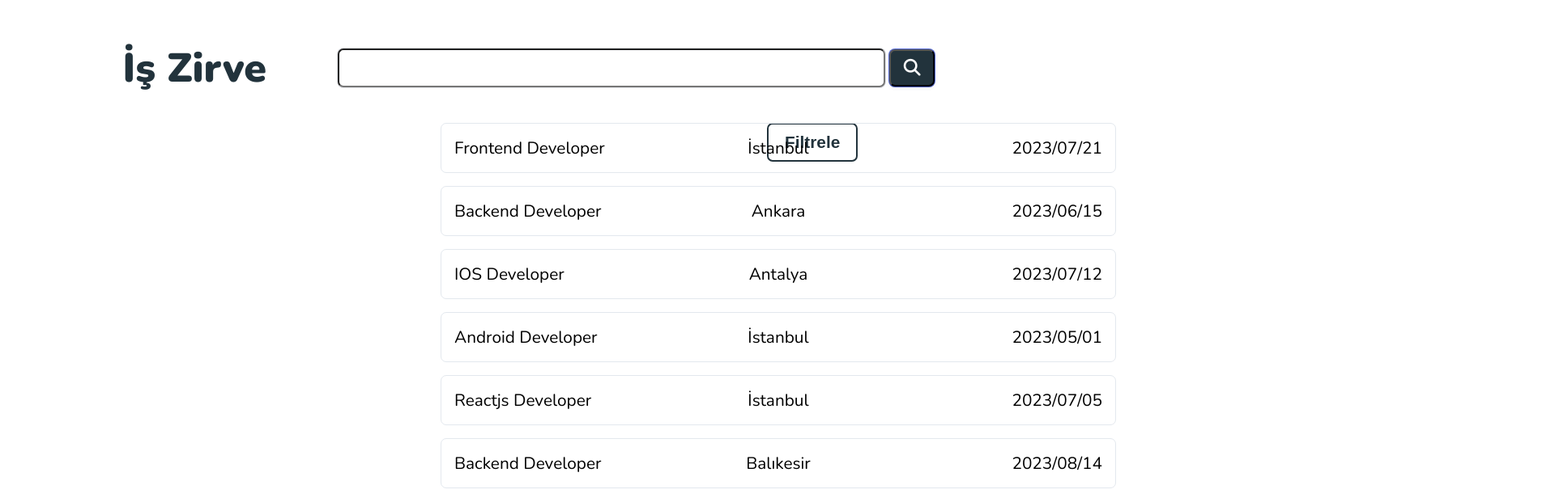
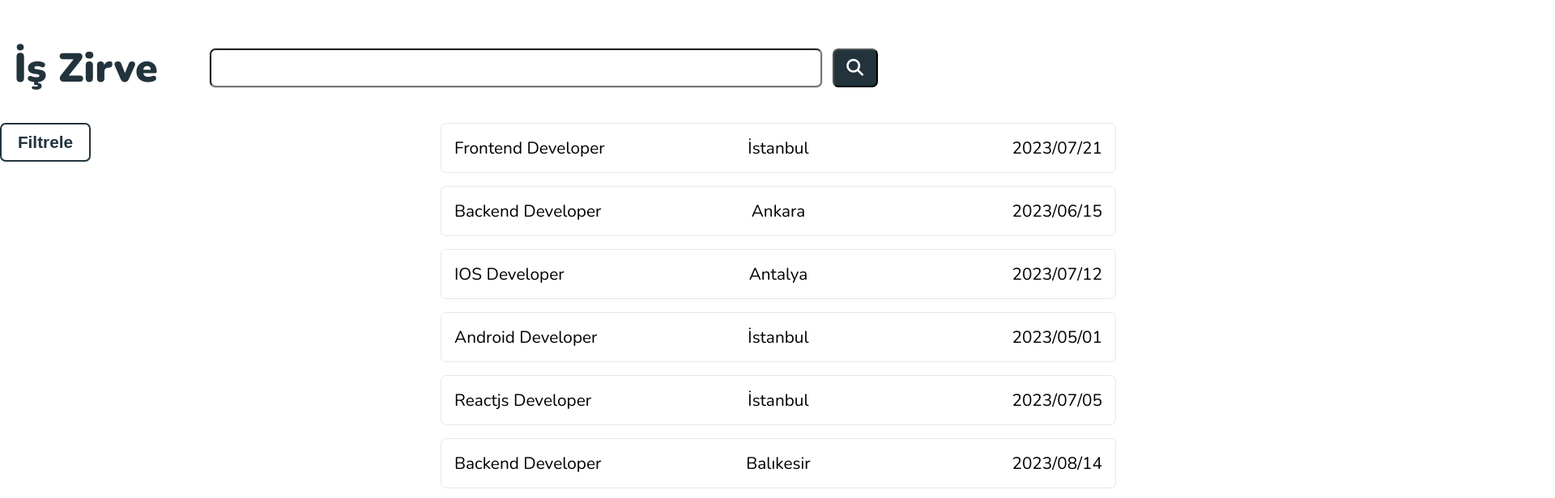
Before and after one commit to dilarauluturhan/is-zirve, a React (Create React App) app: page /joblist in a window 1280 px wide. Shown: the top 616 px of the page at 81% size, 1920 px wide, since content can reach past the window. Built offline with nearby package versions, Linux system fonts and the light colour scheme.

Commit message:
style: fix joblist style

```diff
--- a/src/components/JobList.js
+++ b/src/components/JobList.js
@@ -46,7 +46,7 @@ function JobList() {
   return (
     <div className='job-list'>
       <header>
-        <div className='header'>
+        <div className='head'>
           <h1>İş Zirve</h1>
           <input type='text' />
           <button className='search-button'>
--- a/src/style/joblist.css
+++ b/src/style/joblist.css
@@ -1,77 +1,58 @@
 @import url("https://fonts.googleapis.com/css2?family=Nunito:wght@400;500;600;700;800;900&display=swap");
-.header {
+.job-list {
+  background-color: #ffffff;
+  margin-top: 1rem;
+}
+.job-list .head {
   display: flex;
   align-items: center;
   justify-content: center;
-  position: relative;
-  right: 9%;
 }
-
-h1 {
+.job-list .head h1 {
   color: #22333c;
   font-size: 50px;
   font-weight: 900;
+  position: relative;
+  right: 10%;
 }
-
-input {
+.job-list .head input {
   font-size: 1rem;
-  line-height: 28px;
   padding: 8px 16px;
-  width: 40rem;
+  width: 45rem;
   height: 1.7rem;
   border-radius: 7px;
   outline-color: rgba(84, 105, 212, 0.5);
   background-color: rgb(255, 255, 255);
   box-shadow: rgba(0, 0, 0, 0) 0px 0px 0px 0px, rgba(0, 0, 0, 0) 0px 0px 0px 0px, rgba(0, 0, 0, 0) 0px 0px 0px 0px, rgba(60, 66, 87, 0.16) 0px 0px 0px 1px, rgba(0, 0, 0, 0) 0px 0px 0px 0px, rgba(0, 0, 0, 0) 0px 0px 0px 0px, rgba(0, 0, 0, 0) 0px 0px 0px 0px;
-  margin-left: 5.5rem;
+  line-height: 28px;
+  position: relative;
+  right: 5%;
 }
-
-.job-info {
-  display: flex;
-  align-items: center;
-  justify-content: space-between;
-  border: 1px solid #e3e8ee;
-  border-radius: 7px;
-  padding: 1rem;
-  width: 50rem;
-  position: relative;
-  top: -4rem;
-  left: 34rem;
-  list-style: none;
-}
-.job-info li {
-  flex: 1;
-  margin-bottom: 0;
-  cursor: pointer;
-  font-size: 1.3rem;
-}
-.job-info .job-city {
-  text-align: center;
-}
-.job-info .job-date {
-  text-align: right;
-}
-
-.search-button {
+.job-list .head .search-button {
   width: 3.5rem;
-  height: 2.9rem;
+  height: 3rem;
   border-radius: 7px;
   background-color: #22333c;
-  box-shadow: rgba(0, 0, 0, 0) 0px 0px 0px 0px, rgba(0, 0, 0, 0) 0px 0px 0px 0px, rgba(0, 0, 0, 0.12) 0px 1px 1px 0px, rgb(84, 105, 212) 0px 0px 0px 1px, rgba(0, 0, 0, 0) 0px 0px 0px 0px, rgba(0, 0, 0, 0) 0px 0px 0px 0px, rgba(60, 66, 87, 0.08) 0px 2px 5px 0px;
   color: #ffffff;
   font-size: 1.3rem;
   font-weight: 700;
   cursor: pointer;
-  margin-left: 5px;
+  position: relative;
+  right: 4%;
 }
-.search-button:hover {
+.job-list .head .search-button:hover {
   background-color: #ffffff;
   color: #22333c;
   font-size: 1.3rem;
   font-weight: 700;
 }
-
-.drop-button {
+.job-list .dropdown:hover .dropdown-content {
+  display: block;
+}
+.job-list .dropdown:hover .drop-button {
+  color: #5469d4;
+}
+.job-list .dropdown .drop-button {
   border: 2px solid #22333c;
   border-radius: 7px;
   background-color: #ffffff;
@@ -83,19 +64,7 @@ input {
   font-weight: 600;
   transition: ease-out 0.3s;
 }
-
-.dropdown {
-  position: relative;
-  left: 74%;
-}
-.dropdown:hover .dropdown-content {
-  display: block;
-}
-.dropdown:hover .drop-button {
-  color: #5469d4;
-}
-
-.dropdown-content {
+.job-list .dropdown .dropdown-content {
   display: none;
   position: absolute;
   background-color: #ffffff;
@@ -103,12 +72,12 @@ input {
   border: 2px solid #22333c;
   border-radius: 7px;
   width: 12rem;
-  height: 9.3rem;
+  height: 9.4rem;
   box-shadow: 0px 8px 16px 0px rgba(0, 0, 0, 0.2);
   z-index: 1;
   margin-top: 1px;
 }
-.dropdown-content a {
+.job-list .dropdown .dropdown-content a {
   color: #22333c;
   font-size: 1.1rem;
   font-weight: 600;
@@ -117,11 +86,30 @@ input {
   display: block;
   transition: ease-in 0.3s;
 }
-.dropdown-content a:hover {
+.job-list .dropdown .dropdown-content a:hover {
   color: #5469d4;
 }
-
-.job-list {
-  background-color: #ffffff;
-  margin-top: 1rem;
+.job-list .job-info {
+  display: flex;
+  align-items: center;
+  justify-content: space-evenly;
+  list-style: none;
+  border: 1px solid #e3e8ee;
+  border-radius: 7px;
+  width: 50rem;
+  padding: 1rem;
+  position: relative;
+  top: -4rem;
+  left: 34rem;
+}
+.job-list .job-info li {
+  flex: 1;
+  cursor: pointer;
+  font-size: 1.3rem;
+}
+.job-list .job-info .job-city {
+  text-align: center;
+}
+.job-list .job-info .job-date {
+  text-align: right;
 }/*# sourceMappingURL=joblist.css.map */
--- a/src/style/joblist.scss
+++ b/src/style/joblist.scss
@@ -1,78 +1,66 @@
 @import '_variables';
 
-.header {
+.job-list {
+    background-color: $color-white;
+    margin-top: 1rem;
+
+    .head {
         display: flex;
         align-items: center;
         justify-content: center;
-    position: relative;
-    right: 9%;
-}
 
         h1 {
             color: $color-base;
             font-size: $font-size-h1;
             font-weight: 900;
+            position: relative;
+            right: 10%;
         }
 
         input {
             font-size: $font-size-input;
-    line-height: 28px;
             padding: 8px 16px;
-    width: 40rem;
+            width: 45rem;
             height: 1.7rem;
             border-radius: 7px;
             outline-color: $color-input-outline;
             background-color: $color-input-background;
             box-shadow: $color-input-shadow;
-    margin-left: 5.5rem;
-}
-
-.job-info {
-    display: flex;
-    align-items: center;
-    justify-content: space-between;
-    border: 1px solid $box-background--gray100;
-    border-radius: 7px;
-    padding: 1rem;
-    width: 50rem;
+            line-height: 28px;
             position: relative;
-    top: -4rem;
-    left: 34rem;
-    list-style: none;
-
-    li {
-        flex: 1;
-        margin-bottom: 0;
-        cursor: pointer;
-        font-size: $font-size-li;
-    }
-
-    .job-city {
-        text-align: center;
-    }
-
-    .job-date {
-        text-align: right;
-    }
+            right: 5%;
         }
 
         .search-button {
             width: 3.5rem;
-    height: 2.9rem;
+            height: 3rem;
             border-radius: 7px;
             background-color: $color-base;
-    box-shadow: $color-search-button-shadow;
             color: $color-white;
             font-size: $font-size-search-button;
             font-weight: 700;
             cursor: pointer;
-    margin-left: 5px;
+            position: relative;
+            right: 4%;
 
             &:hover {
                 background-color: $color-white;
                 color: $color-base;
                 font-size: $font-size-li;
                 font-weight: 700;
+            }
+        }
+    }
+
+    .dropdown {
+
+        &:hover {
+            .dropdown-content {
+                display: block;
+            }
+
+            .drop-button {
+                color: $box-background--blue;
             }
         }
 
@@ -89,21 +77,6 @@ input {
             transition: ease-out 0.3s;
         }
 
-.dropdown {
-    position: relative;
-    left: 74%;
-
-    &:hover {
-        .dropdown-content {
-            display: block;
-        }
-
-        .drop-button {
-            color: $box-background--blue;
-        }
-    }
-}
-
         .dropdown-content {
             display: none;
             position: absolute;
@@ -112,7 +85,7 @@ input {
             border: 2px solid $color-base;
             border-radius: 7px;
             width: 12rem;
-    height: 9.3rem;
+            height: 9.4rem;
             box-shadow: 0px 8px 16px 0px rgba(0, 0, 0, 0.2);
             z-index: 1;
             margin-top: 1px;
@@ -131,8 +104,33 @@ input {
                 }
             }
         }
+    }
 
-.job-list {
-    background-color: $color-white;
-    margin-top: 1rem;
+    .job-info {
+        display: flex;
+        align-items: center;
+        justify-content: space-evenly;
+        list-style: none;
+        border: 1px solid $box-background--gray100;
+        border-radius: 7px;
+        width: 50rem;
+        padding: 1rem;
+        position: relative;
+        top: -4rem;
+        left: 34rem;
+
+        li {
+            flex: 1;
+            cursor: pointer;
+            font-size: $font-size-li;
         }
+
+        .job-city {
+            text-align: center;
+        }
+
+        .job-date {
+            text-align: right;
+        }
+    }
+}
```
Also changed, not shown: 1 other file (tests, documents, lock files or other folders). Lines whose indentation alone changed are shown as unchanged.
